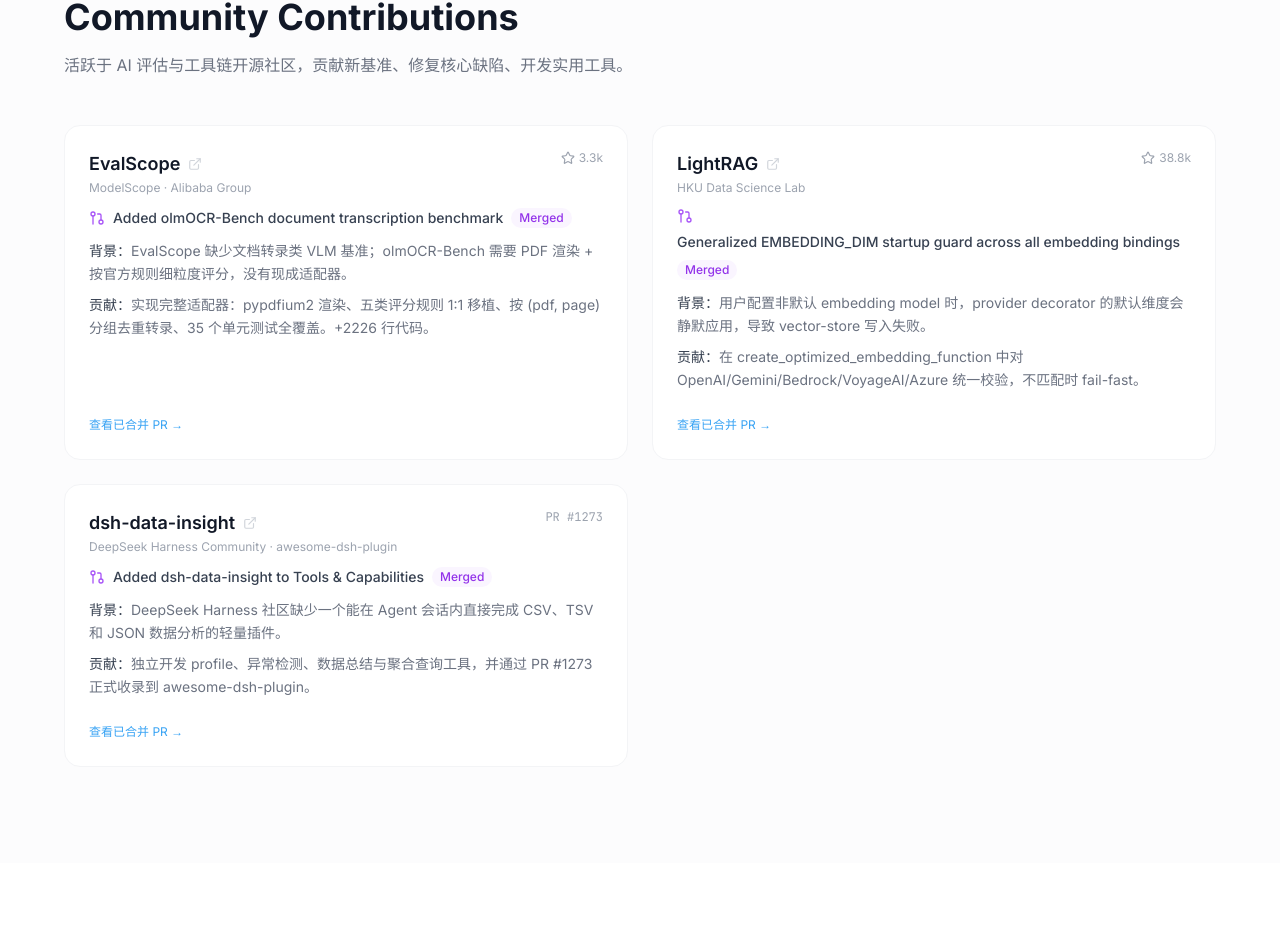
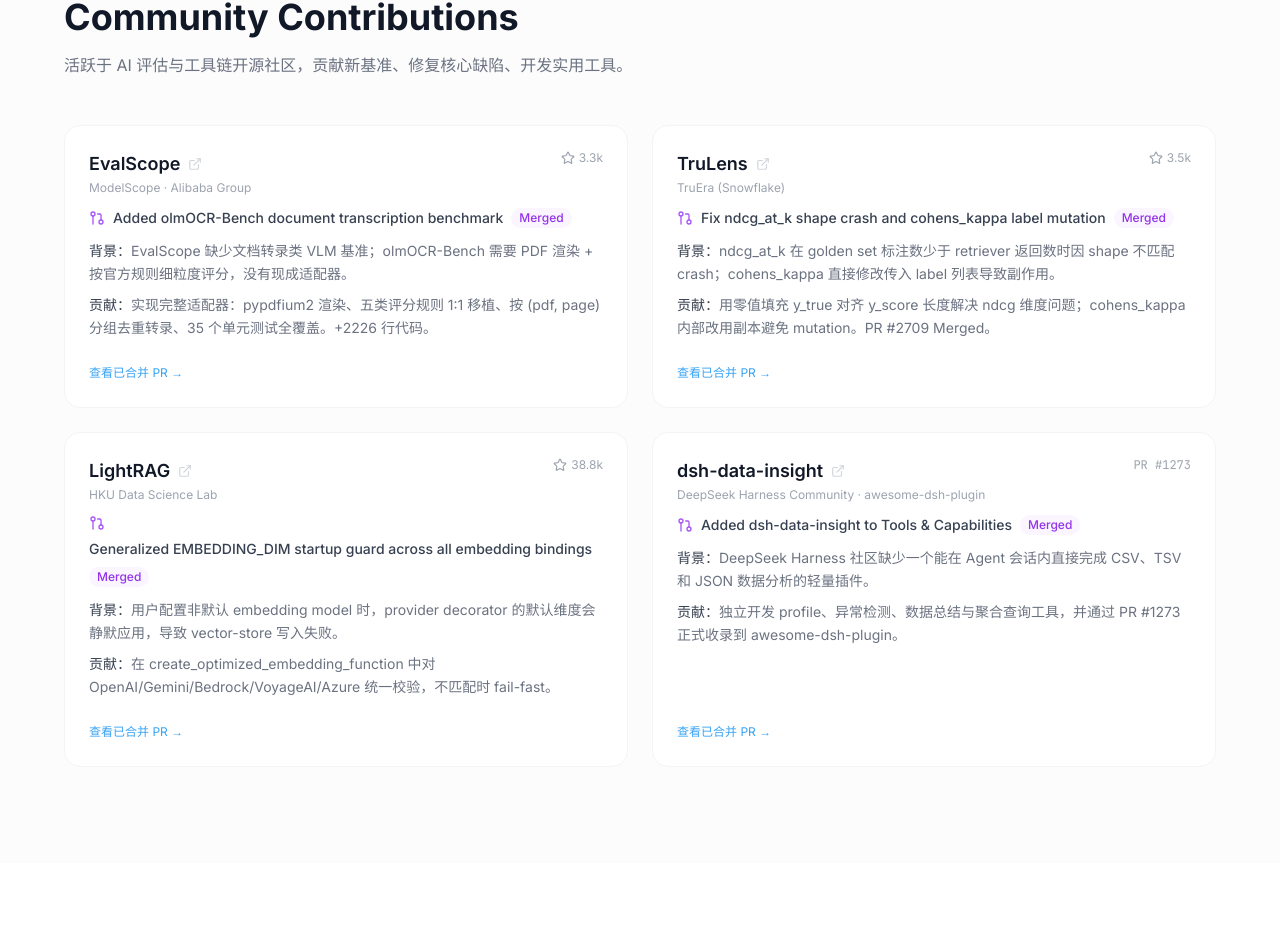
Before and after one commit to ClaireXi99/claire-portfolio, a Next.js app: page /claire-portfolio/ in a window 1280 px wide. Shown: the part 2243-3195 px from the top of the page. Built offline with nearby package versions, Linux system fonts and the light colour scheme.

Commit message:
feat: add TruLens contribution to community section
Added merged PR #2709 (fix ndcg_at_k shape crash and cohens_kappa
label mutation) to the open source contributions list.

```diff
--- a/src/components/CommunityContributionsSection.tsx
+++ b/src/components/CommunityContributionsSection.tsx
@@ -25,6 +25,19 @@
     solution:
       "实现完整适配器：pypdfium2 渲染、五类评分规则 1:1 移植、按 (pdf, page) 分组去重转录、35 个单元测试全覆盖。+2226 行代码。",
     pr: "https://github.com/modelscope/evalscope/pull/1598",
+    status: "Merged",
+  },
+  {
+    project: "TruLens",
+    repo: "https://github.com/truera/trulens",
+    stars: "3.5k",
+    org: "TruEra (Snowflake)",
+    contribution: "Fix ndcg_at_k shape crash and cohens_kappa label mutation",
+    background:
+      "ndcg_at_k 在 golden set 标注数少于 retriever 返回数时因 shape 不匹配 crash；cohens_kappa 直接修改传入 label 列表导致副作用。",
+    solution:
+      "用零值填充 y_true 对齐 y_score 长度解决 ndcg 维度问题；cohens_kappa 内部改用副本避免 mutation。PR #2709 Merged。",
+    pr: "https://github.com/truera/trulens/pull/2709",
     status: "Merged",
   },
   {
```
